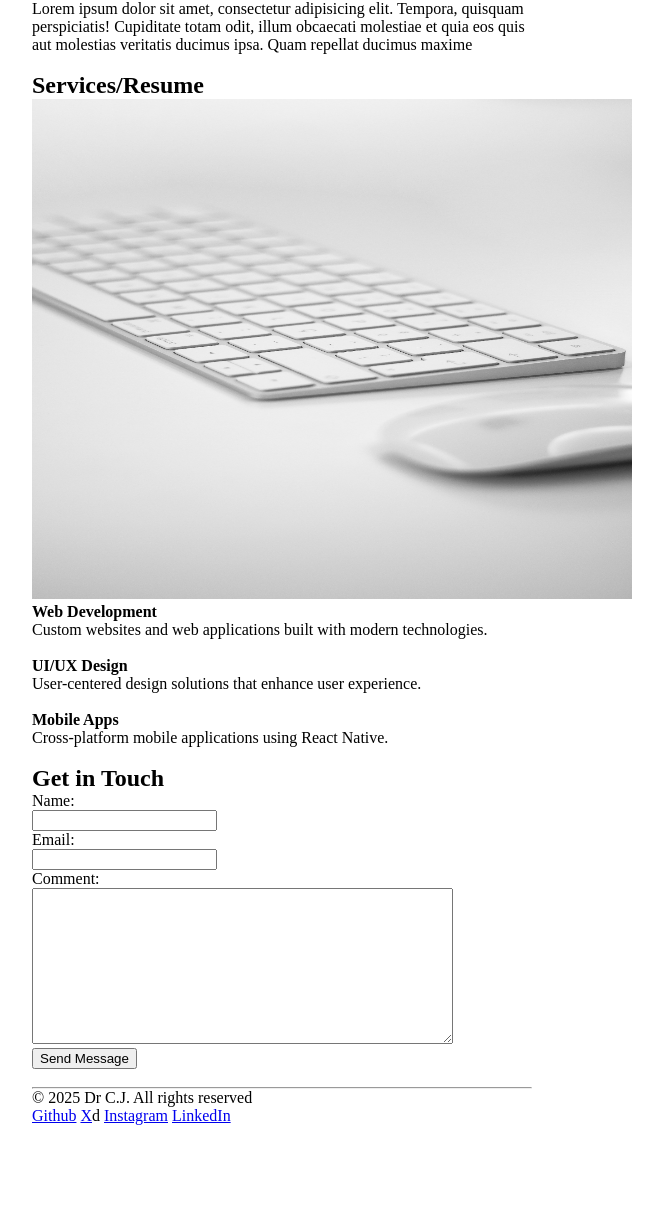
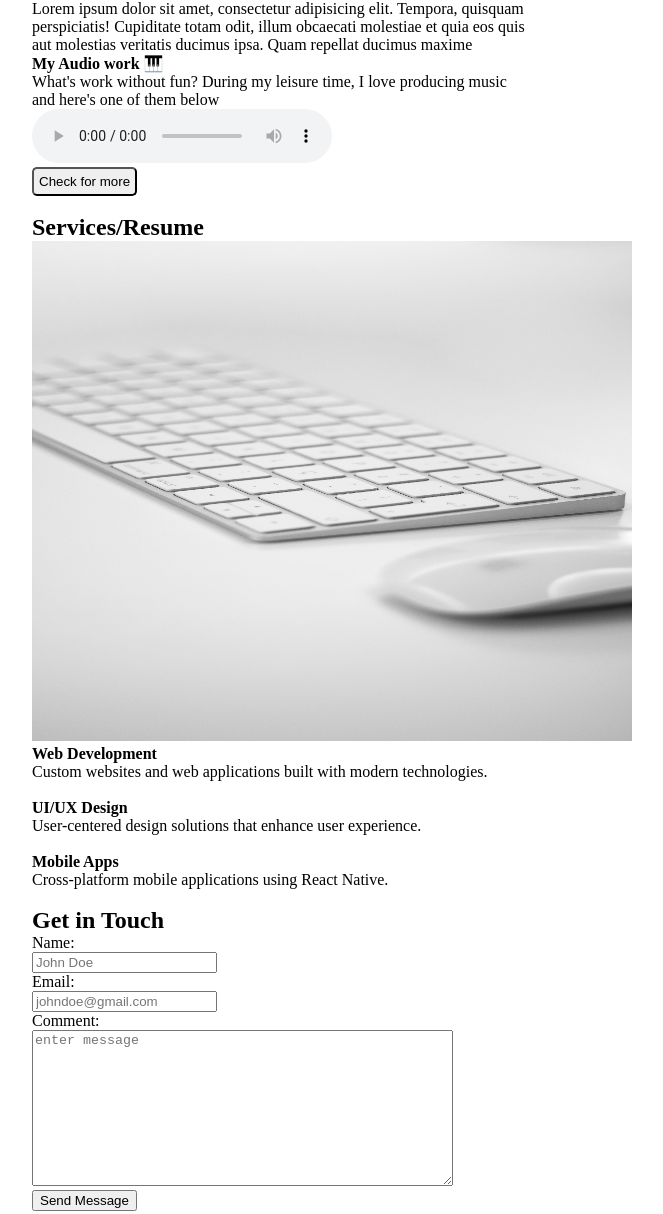
Before and after one commit to Joshuaosunlakin3433/GMC-HTML-Project-1, a plain HTML site: page index.html in a window 1280 px wide. Shown: the part 1730-2944 px from the top of the page, without its empty margins (358-1021 px from the left). Before the commit the page ends 2855 px from the top, so only its background shows below. Drawn offline with Linux system fonts and the light colour scheme.

Commit message:
added audio file, made nav-bars and submit button functional

```diff
--- a/index.html
+++ b/index.html
@@ -20,7 +20,7 @@
     </header>
 
     <main>
-      <section class="home">
+      <section class="home" id="home">
         <figure>
           <img
             src="./erriko-boccia-K1dGOGpdLWk-unsplash.jpg"
@@ -29,7 +29,7 @@
         </figure>
       </section>
 
-      <section class="about">
+      <section class="about" id="about">
         <br />
         <h1>About Me</h1>
         <figure>
@@ -49,7 +49,7 @@
         </p>
       </section>
       <br />
-      <section class="work">
+      <section class="work" id="work">
         <h2>Work Experience</h2>
         <figure>
           <img
@@ -63,9 +63,18 @@
           molestiae et quia eos quis aut molestias veritatis ducimus ipsa. Quam
           repellat ducimus maxime
         </p>
+        <h4>My Audio work 🎹 </h4>
+        <p>
+          What's work without fun? During my leisure time, I love producing
+          music and here's one of them below
+        </p>
+        <audio controls>
+            <source src="./Victoria-Orenze-Ft-Nathaniel-Bassey-Ascend-(TrendyBeatz.com).mp3" type="audio/mpeg">Your browser does not support the audio format
+        </audio><br>
+        <button>Check for more</button>
       </section>
       <br />
-      <section class="resume">
+      <section class="resume" id="resume">
         <h1>Services/Resume</h1>
         <figure>
           <img
@@ -88,19 +97,20 @@
         </dl>
       </section>
       <br />
-      <section class="contact">
+      <section class="contact" id="contact">
         <h2>Get in Touch</h2>
-        <form action="">
+        <form action="mailto:joshuaolaoluwa7@gmail.com" >
           <label for="">Name:</label> <br />
-          <input type="text" name="name" id="name" /> <br />
+          <input type="text" name="name" id="name" placeholder="John Doe"/> <br />
           <label for="email">Email:</label> <br />
-          <input type="email" name="email" id="email" /><br />
+          <input type="email" name="email" id="email" placeholder="johndoe@gmail.com"/><br />
           <label for="comments">Comment:</label><br />
           <textarea
             name="comments"
             id="comments"
             cols="50"
             rows="10"
+            placeholder="enter message"
           ></textarea>
           <br />
           <input type="button" value="Send Message" id="button" />
--- a/style.css
+++ b/style.css
@@ -29,6 +29,11 @@ dl>dt{
     text-transform: capitalize;
     font-weight: 500;
 }
+button{
+    cursor: pointer;
+    border-radius: 5px;
+    padding: 5px;
+}
 #button{
     cursor: pointer;
 }
```
Also changed, not shown: 1 other file.
